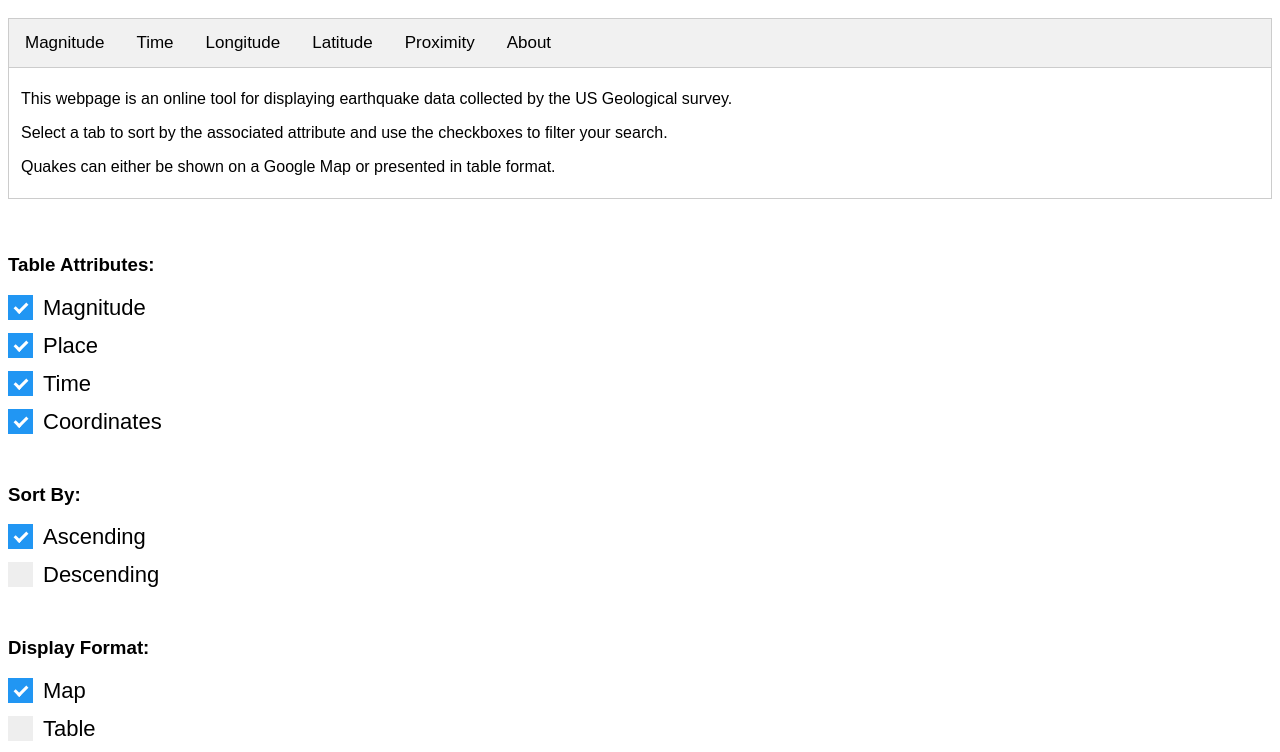
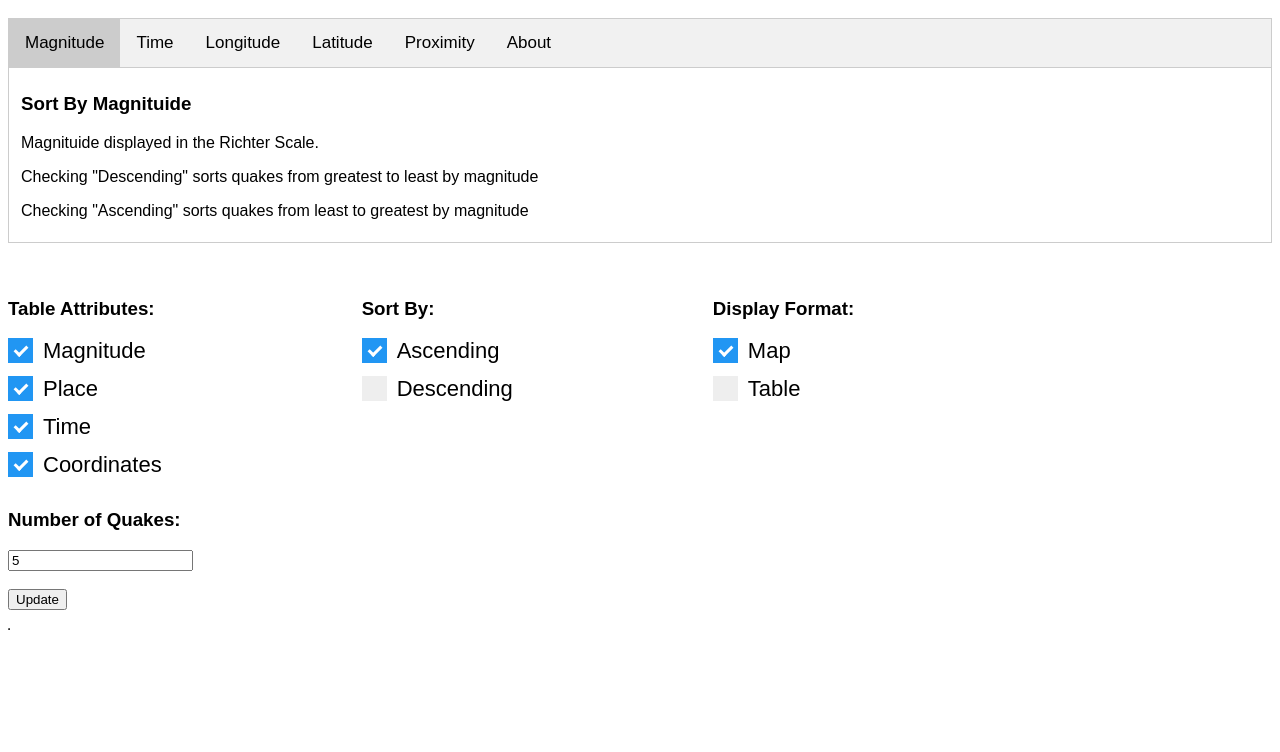
Before and after one commit to kmanikon/quakesdisplay, a plain HTML site: page index.html in a window 1280 px wide. Shown: the part 48-800 px from the top of the page. Drawn offline with nearby package versions, Linux system fonts and the light colour scheme; some packages are replaced by stand-ins of ours; a script that the page names is missing.

Commit message:
Update index.html

```diff
--- a/index.html
+++ b/index.html
@@ -19,7 +19,7 @@
 
 
 <div class="tab">
-  <button class="tablinks" onclick="openCity(event, 'magSort')">Magnitude</button>
+  <button id="defbutton" class="tablinks" onclick="openCity(event, 'magSort')">Magnitude</button>
   <button class="tablinks" onclick="openCity(event, 'timeSort')">Time</button>
   <button class="tablinks" onclick="openCity(event, 'longSort')">Longitude</button>
   <button class="tablinks" onclick="openCity(event, 'latSort')">Latitude</button>
@@ -27,7 +27,7 @@
   <button class="tablinks" onclick="openCity(event, 'about')">About</button>
 </div>
 
-<div id="magSort" class="tabcontent" style="display:none">
+<div id="magSort" class="tabcontent" style="display:block">
   <h3>Sort By Magnituide</h3>
   <p>Magnituide displayed in the Richter Scale.</p>
   <p>Checking "Descending" sorts quakes from greatest to least by magnitude</p>
@@ -64,7 +64,7 @@
   <input type="text" id="city" value="San Jose">
 </div>
 
-<div id="about" class="tabcontent" style="display:block">
+<div id="about" class="tabcontent" style="display:none">
   <p>This webpage is an online tool for displaying earthquake data collected by the US Geological survey.</p>
   <p>Select a tab to sort by the associated attribute and use the checkboxes to filter your search.</p>
   <p>Quakes can either be shown on a Google Map or presented in table format.</p>
@@ -76,10 +76,19 @@ document.getElementById('about').value = "on"
 </script>
 
 
+<script type="text/javascript">
+document.getElementById("defbutton").click();
+</script>
+
+
 
 
     <br>
     <br>
+
+    <div style="display:flex; flex-direction: col; justify-content: left; ">
+
+      <div style="flex-direction: row; ">
       <h3>Table Attributes:</h3>
         <label class="container">Magnitude
             <input type="checkbox" id="Magnitude" checked="checked">
@@ -100,9 +109,12 @@ document.getElementById('about').value = "on"
             <input type="checkbox" id="Longitude/Latitude" checked="checked">
             <span class="checkmark"></span>
         </label>
+      </div>
 
 
-    <br>
+
+      <div style="flex-direction: row; margin-left: 200px;">
+
 
       <h3>Sort By:</h3>
       <label class="container">Ascending
@@ -115,7 +127,13 @@ document.getElementById('about').value = "on"
           <span class="checkmark"></span>
       </label>
 
-    <br>
+
+
+    </div>
+
+
+
+    <div style="flex-direction: row; margin-left: 200px;">
 
     <h3>Display Format:</h3>
     <label class="container">Map
@@ -129,11 +147,20 @@ document.getElementById('about').value = "on"
         <span class="checkmark"></span>
     </label>
 
+  </div>
+
+
+  </div>
+
+
+
+
+
     <!-- n quakes to sort (most recent) -->
     <div>
         <h3>Number of Quakes:</h3>
         <!-- <label for="number">Number of Quakes to Display</label> -->
-        <input type="number" id="numbero" name="number" placeholder="5">
+        <input type="number" id="numbero" name="number" value="5">
     </div>
     <br>
 
```
Lines whose indentation alone changed are shown as unchanged.
